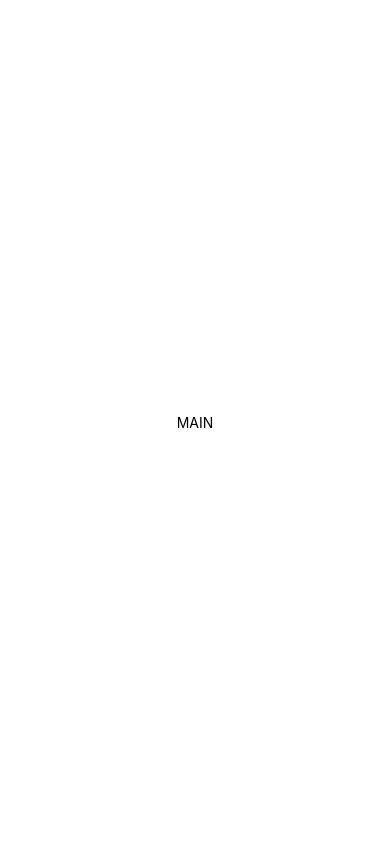
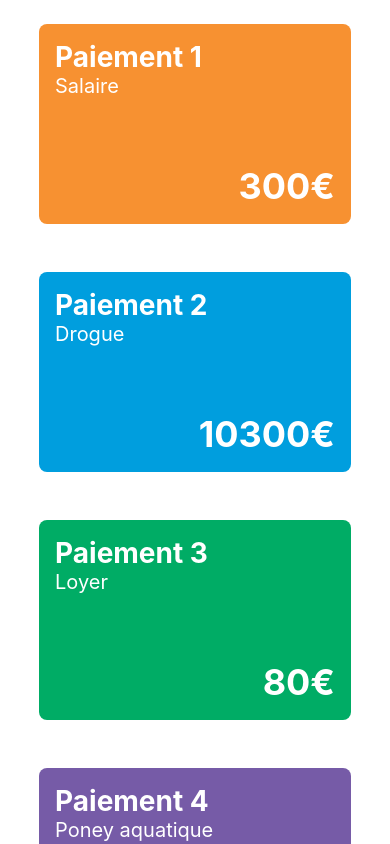
Before and after one commit to FreddyPoly/weeklydev, a React Native app in the folder CardManagement/: screen / in a window 390 px wide. Built offline with nearby package versions, Linux system fonts and the light colour scheme.

Commit message:
présentation

```diff
--- a/CardManagement/App.js
+++ b/CardManagement/App.js
@@ -1,5 +1,5 @@
 import React, {Component} from 'react';
-import {Platform, StyleSheet, Text, View} from 'react-native';
+import {Platform, StyleSheet, Text, View, ScrollView, Dimensions} from 'react-native';
 
 export default class App extends Component {
   constructor(props) {
@@ -14,33 +14,56 @@ export default class App extends Component {
         total: 300,
         description: 'Lorem ipsum dolor sit amet, consectetur adipiscing elit. Suspendisse lobortis sed dui in semper. Ut ornare placerat malesuada. Aliquam erat volutpat. Maecenas vitae magna accumsan, vestibulum lorem ut, tristique leo. Donec fermentum pharetra nibh, sit amet suscipit ipsum condimentum at. Proin non mollis lacus, vel fringilla odio. Curabitur in porta urna. In sed sapien quis lorem tincidunt dictum. Suspendisse potenti.',
         icon: 'https://image.flaticon.com/icons/png/128/138/138292.png',
+        color: '#F79131',
       }, {
         title: 'Paiement 2',
         subtitle: 'Drogue',
         total: 10300,
         description: 'Lorem ipsum dolor sit amet, consectetur adipiscing elit. Suspendisse lobortis sed dui in semper. Ut ornare placerat malesuada. Aliquam erat volutpat. Maecenas vitae magna accumsan, vestibulum lorem ut, tristique leo. Donec fermentum pharetra nibh, sit amet suscipit ipsum condimentum at. Proin non mollis lacus, vel fringilla odio. Curabitur in porta urna. In sed sapien quis lorem tincidunt dictum. Suspendisse potenti.',
         icon: 'https://image.flaticon.com/icons/png/128/138/138292.png',
+        color: '#009EDE',
       }, {
         title: 'Paiement 3',
         subtitle: 'Loyer',
         total: 80,
         description: 'Lorem ipsum dolor sit amet, consectetur adipiscing elit. Suspendisse lobortis sed dui in semper. Ut ornare placerat malesuada. Aliquam erat volutpat. Maecenas vitae magna accumsan, vestibulum lorem ut, tristique leo. Donec fermentum pharetra nibh, sit amet suscipit ipsum condimentum at. Proin non mollis lacus, vel fringilla odio. Curabitur in porta urna. In sed sapien quis lorem tincidunt dictum. Suspendisse potenti.',
         icon: 'https://image.flaticon.com/icons/png/128/138/138292.png',
+        color: '#00AC65',
       }, {
         title: 'Paiement 4',
         subtitle: 'Poney aquatique',
         total: 666,
         description: 'Lorem ipsum dolor sit amet, consectetur adipiscing elit. Suspendisse lobortis sed dui in semper. Ut ornare placerat malesuada. Aliquam erat volutpat. Maecenas vitae magna accumsan, vestibulum lorem ut, tristique leo. Donec fermentum pharetra nibh, sit amet suscipit ipsum condimentum at. Proin non mollis lacus, vel fringilla odio. Curabitur in porta urna. In sed sapien quis lorem tincidunt dictum. Suspendisse potenti.',
         icon: 'https://image.flaticon.com/icons/png/128/138/138292.png',
+        color: '#765BA7',
       }],
-      burgerMenu: 'https://image.flaticon.com/icons/png/128/889/889693.png',
     }
   }
 
   render() {
     return (
       <View style={{ flex: 1, justifyContent: 'center', alignItems: 'center' }}>
-        <Text>MAIN</Text>
+        <ScrollView style = {{ flex: 1 }}>
+          {this.state.item.map((item) => (
+            <View
+              style={{
+                width: Dimensions.get('window').width * .8,
+                height: 200,
+                backgroundColor: item.color,
+                marginTop: 24,
+                marginBottom: 24,
+                borderRadius: 8,
+                padding: 16
+              }}>
+              <Text style={{color: 'white', fontSize: 28, fontWeight: '700'}}>{ item.title }</Text>
+              <Text style={{color: 'white', fontSize: 20}}>{ item.subtitle }</Text>
+
+              <View style={{flex: 1, justifyContent: 'flex-end'}}>
+                <Text style={{color: 'white', fontSize: 36, fontWeight: '700', textAlign: 'right'}}>{ item.total }€</Text>
+              </View>
+            </View>
+          ))}
+        </ScrollView>
       </View>
     );
   }
```
